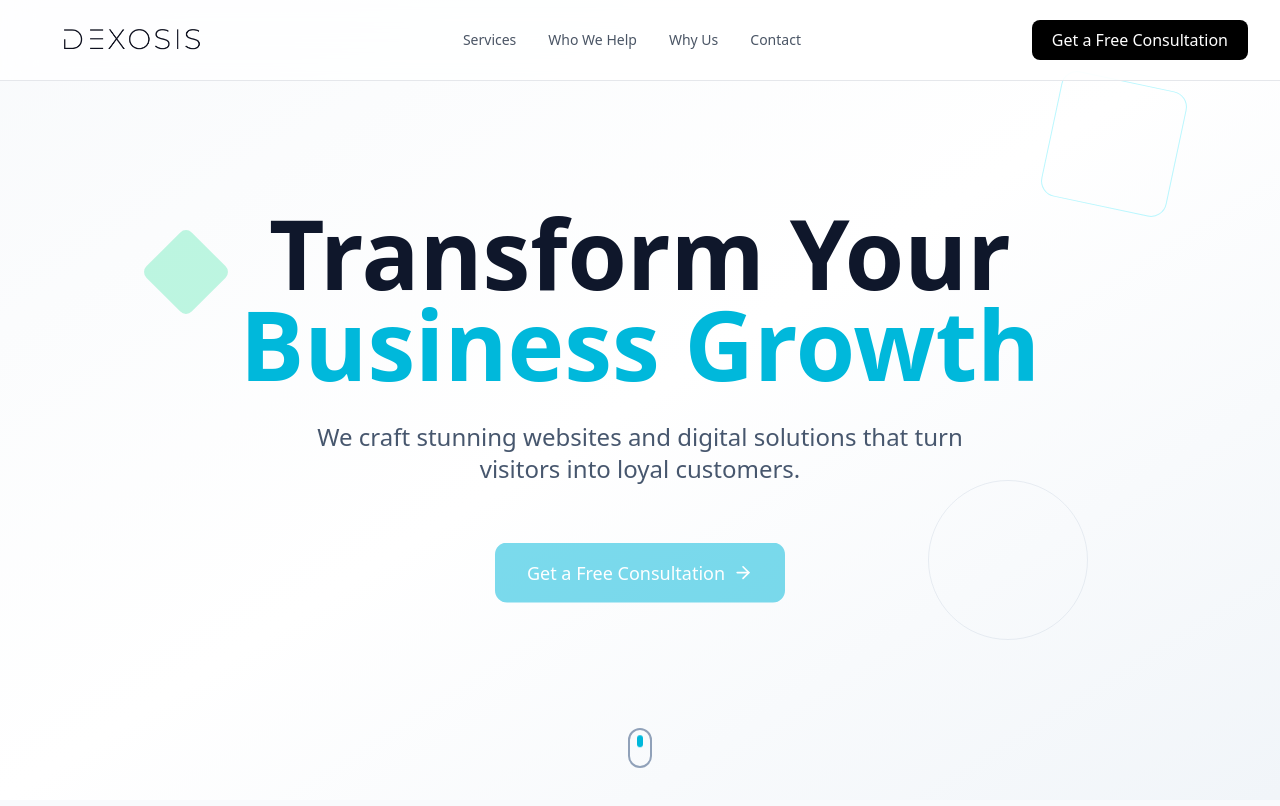
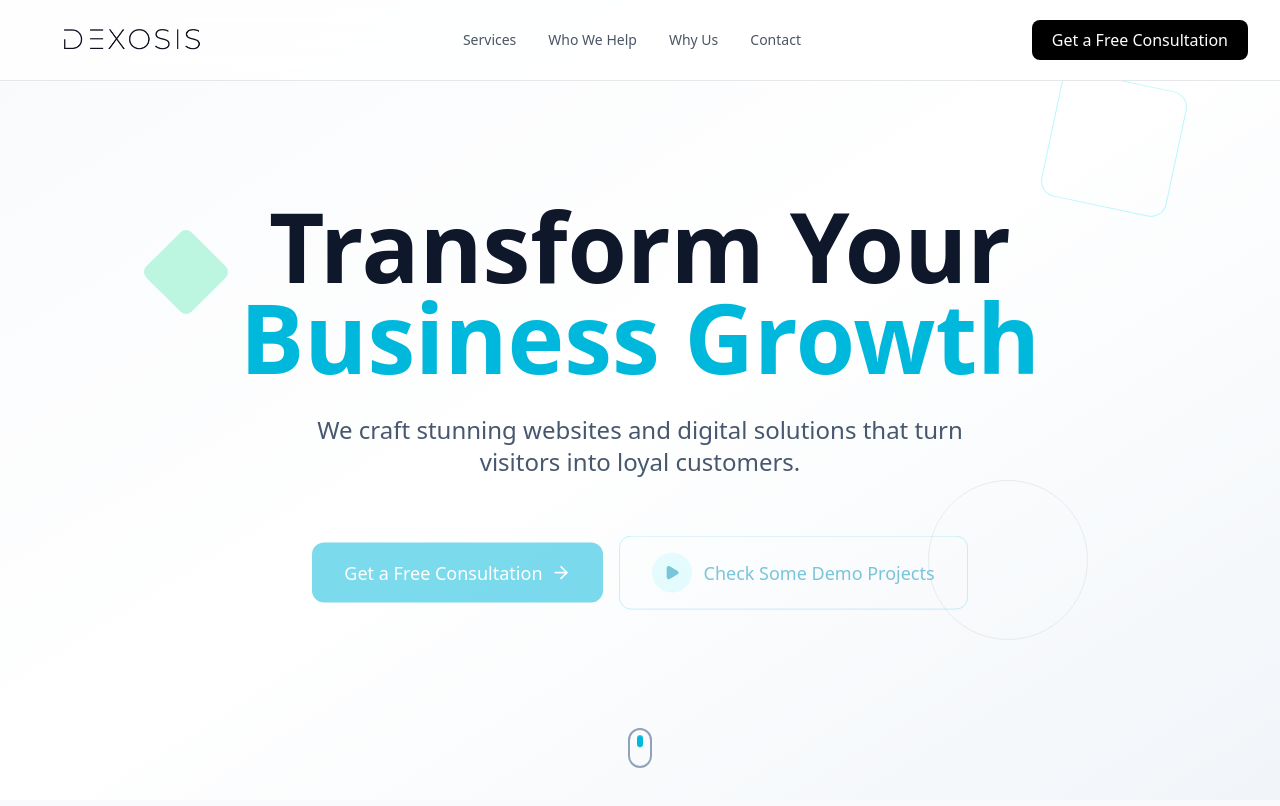
Before and after one commit to dexosis4-stack/PortFolio, a React (Vite) app in the folder Portfolio/: page / in a window 1280 px wide. Shown: the top 806 px of the page. Built offline with nearby package versions, Linux system fonts and the light colour scheme.

Commit message:
adding some demo site

```diff
--- a/Portfolio/src/components/Hero.jsx
+++ b/Portfolio/src/components/Hero.jsx
@@ -116,6 +116,16 @@ const HeroSection = () => {
               </span>
               View Our Work
             </button> */}
+
+               <a
+              href="https://dummysite-ten.vercel.app/"
+            className="pointer-events-auto inline-flex items-center gap-3 px-8 py-4 rounded-xl border border-cyan-500/40 text-cyan-600 text-lg font-medium hover:bg-cyan-500/10 transition">
+              <span className="w-10 h-10 rounded-full bg-cyan-100 flex items-center justify-center">
+                <Play className="h-4 w-4 text-cyan-600 fill-cyan-600" />
+              </span>
+              Check Some Demo Projects
+            </a>
+
           </div>
 
           {/* Stats */}
--- a/Portfolio/src/components/Landing.jsx
+++ b/Portfolio/src/components/Landing.jsx
@@ -31,7 +31,7 @@ const Landing = () => {
       <ServicesSection />
       <WhoWeHelpSection />
       <WhyUsSection />
-      {/* <PortfolioSection /> */}
+      {/* <PortfolioSection />  */}
       <CTASection />
       <ContactSection />
       <Footer />
--- a/Portfolio/src/components/Navbar.jsx
+++ b/Portfolio/src/components/Navbar.jsx
@@ -72,6 +72,7 @@ const Navbar = () => {
 
   const navLinks = [
     { name: "Services", href: "#services" },
+    // { name: "Portfolio", href: "#portfolio" },
     { name: "Who We Help", href: "#who-we-help" },
     { name: "Why Us", href: "#why-us" },
     { name: "Contact", href: "#contact" },
--- a/Portfolio/src/components/Projects.jsx
+++ b/Portfolio/src/components/Projects.jsx
@@ -7,26 +7,26 @@ gsap.registerPlugin(ScrollTrigger);
 
 const projects = [
   {
-    title: "Bright Smile Dental",
-    category: "Healthcare",
+    title: "Gift Shop",
+    category: "Shopping",
     description:
-      "A modern, patient-friendly website for a local dental clinic that increased appointment bookings by 80%.",
+      "A modern, patient-friendly website for a demo",
     color: "from-cyan-400/30 to-blue-400/30",
   },
-  {
-    title: "HomeFirst Plumbing",
-    category: "Home Services",
-    description:
-      "Professional landing page with local SEO that put this plumbing business on the first page of Google.",
-    color: "from-emerald-400/30 to-teal-400/30",
-  },
-  {
-    title: "Bella's Boutique",
-    category: "Retail",
-    description:
-      "E-commerce ready website for a fashion boutique that expanded their customer reach beyond their local area.",
-    color: "from-pink-400/30 to-rose-400/30",
-  },
+  // {
+  //   title: "HomeFirst Plumbing",
+  //   category: "Home Services",
+  //   description:
+  //     "Professional landing page with local SEO that put this plumbing business on the first page of Google.",
+  //   color: "from-emerald-400/30 to-teal-400/30",
+  // },
+  // {
+  //   title: "Bella's Boutique",
+  //   category: "Retail",
+  //   description:
+  //     "E-commerce ready website for a fashion boutique that expanded their customer reach beyond their local area.",
+  //   color: "from-pink-400/30 to-rose-400/30",
+  // },
 ];
 
 const PortfolioSection = () => {
```
